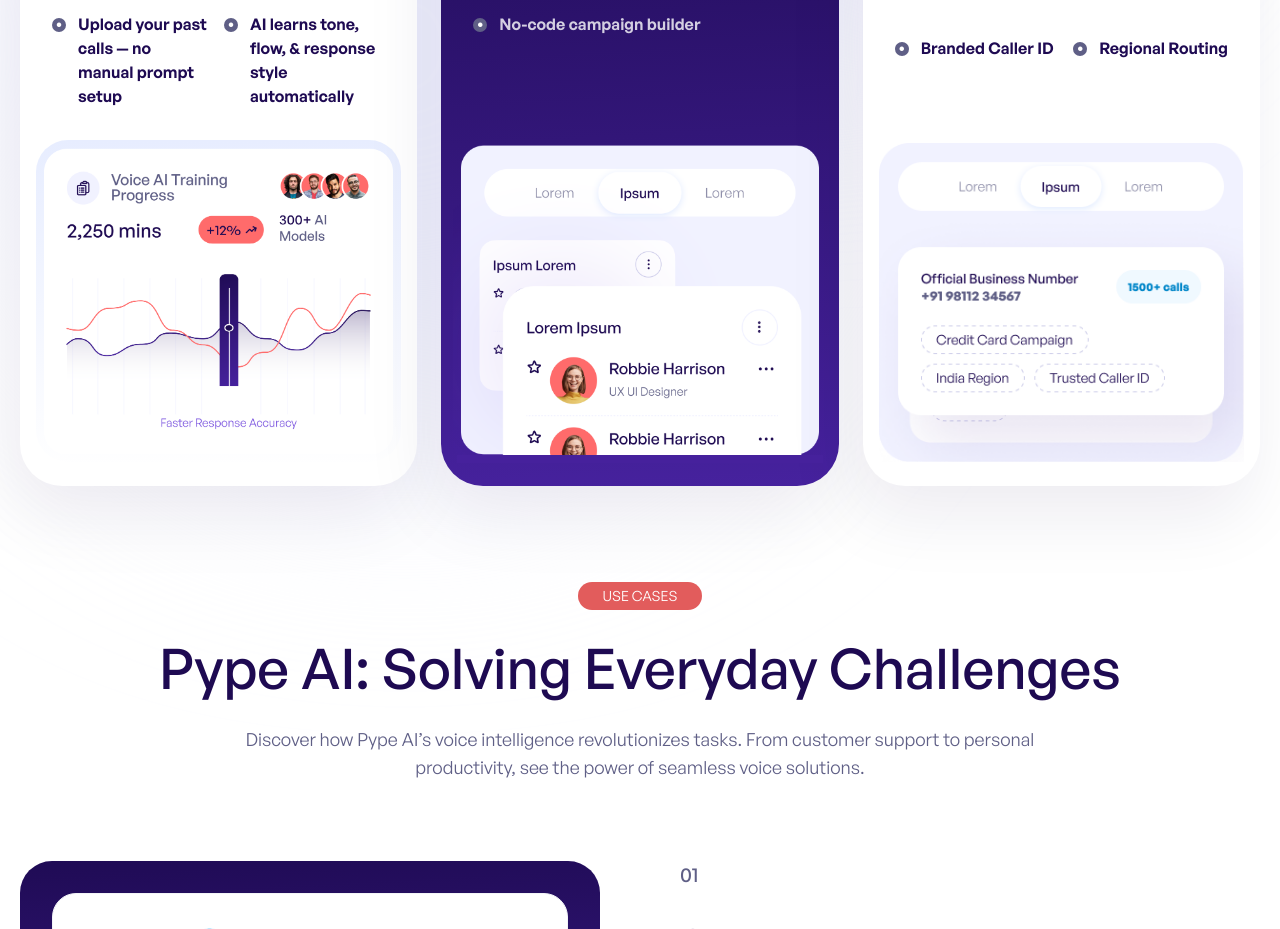
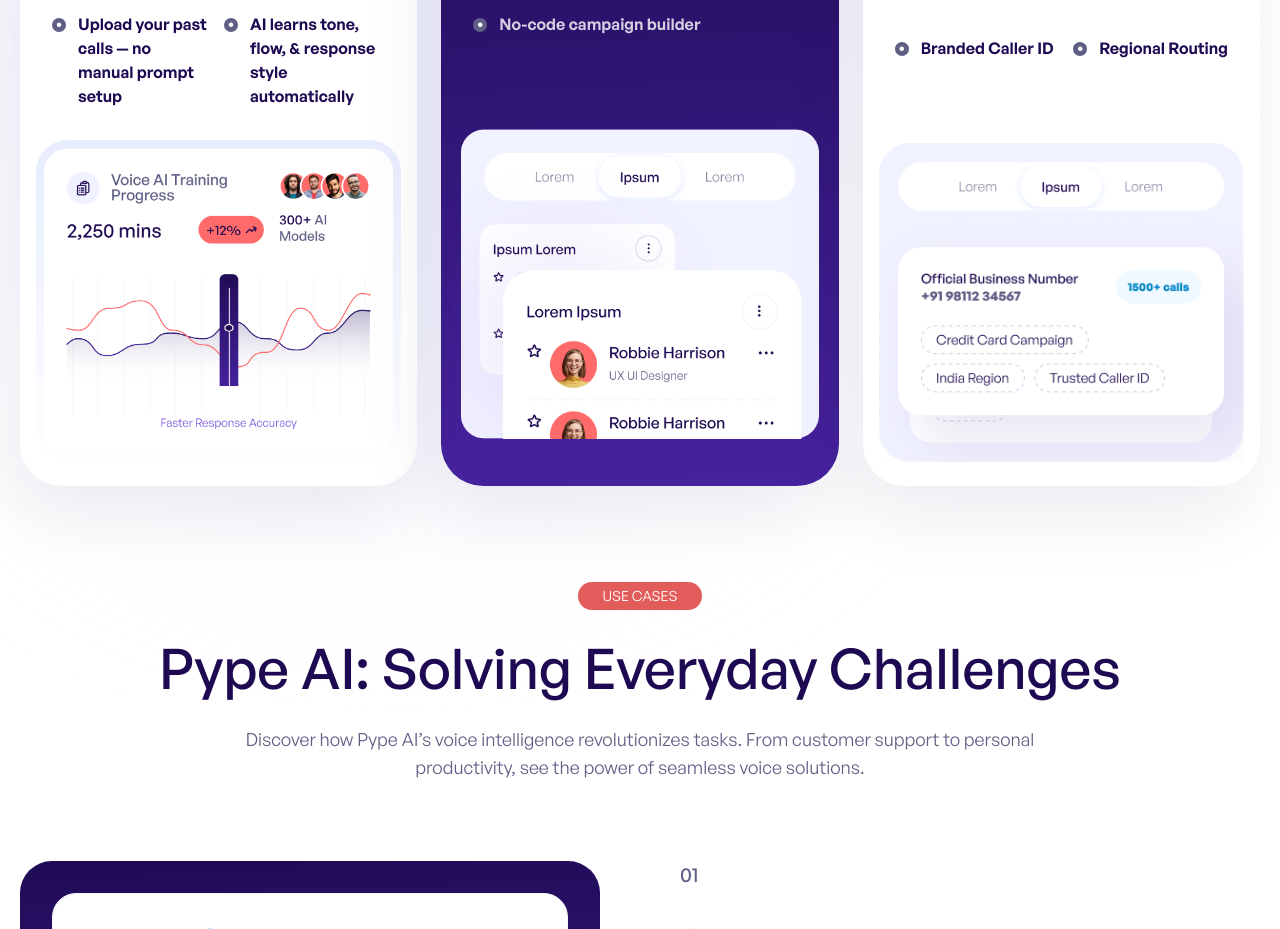
Before and after one commit to SuryanshShahi/pype, a Next.js app: page /home in a window 1280 px wide. Shown: the part 2240-3169 px from the top of the page. Built offline with nearby package versions, Linux system fonts and the light colour scheme; no server answers.

Commit message:
FIX: fixes

```diff
--- a/app/features/home/sections/ReliableAndScalable.tsx
+++ b/app/features/home/sections/ReliableAndScalable.tsx
@@ -224,7 +224,7 @@
               },
             ],
             children: (
-              <div className="h-[317px] mt-auto">
+              <div className="h-[317px] mt-auto mb-4">
                 <Img
                   src="/images/reliable4.png"
                   alt="reliable3"
```
